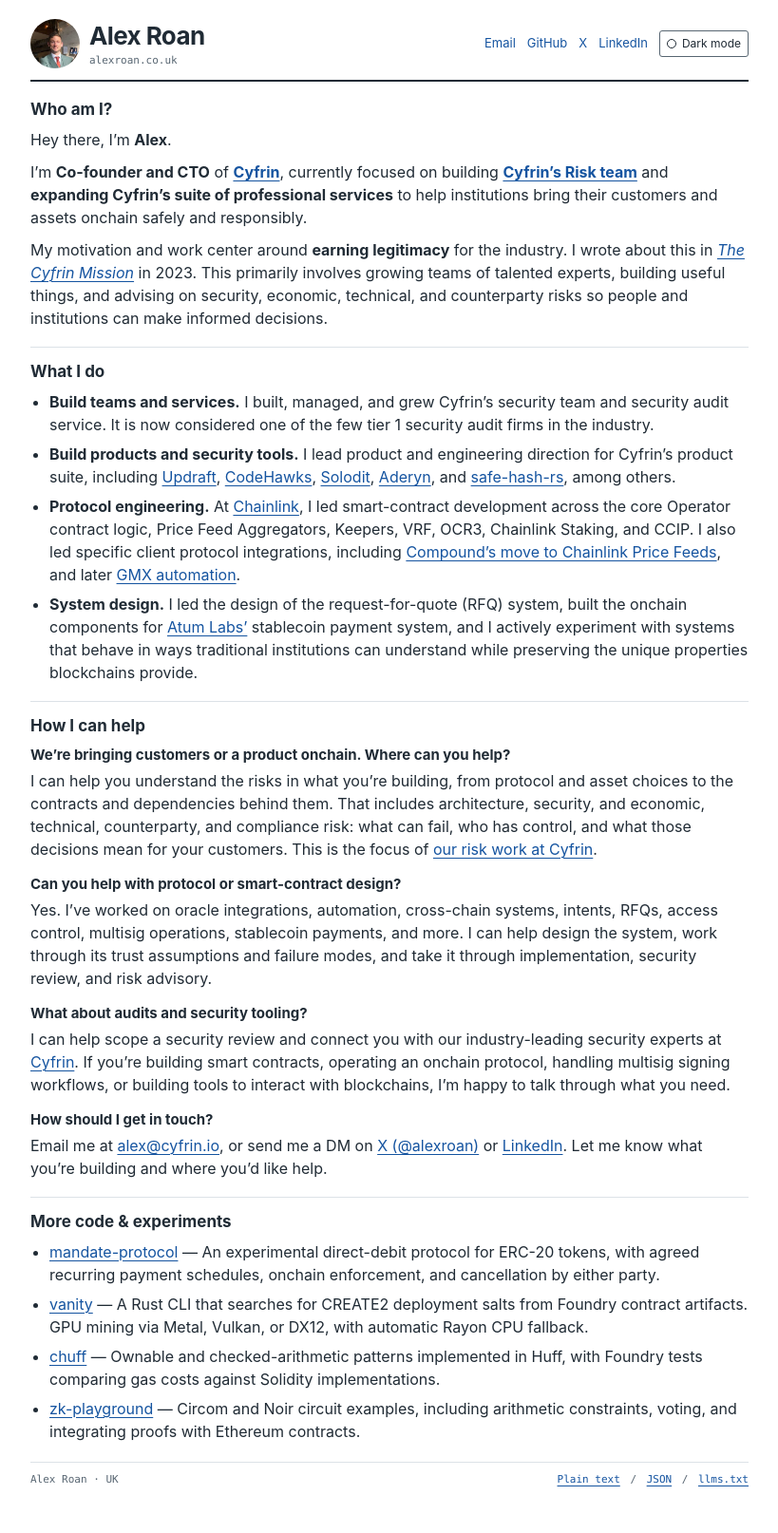
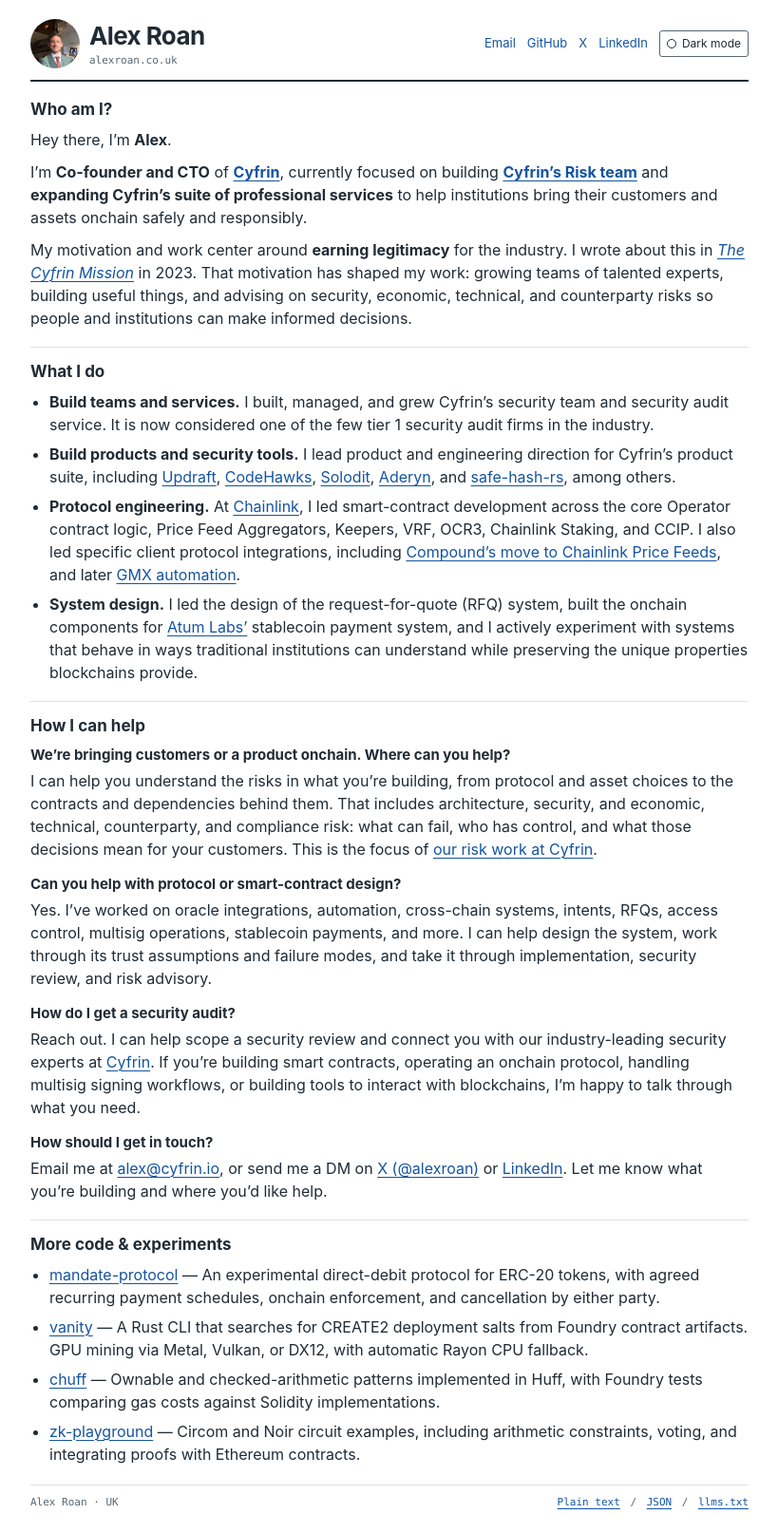
Before and after one commit to alexroan/alexroan-site, a Jekyll site: the page built from index.html, in a window 1280 px wide. Shown: the whole page at 95% size, without its empty margins (230-1049 px from the left). Built offline with Jekyll 4.4.1, drawn with Linux system fonts in a browser that asks for light colours; before the commit the page ends 1590 px from its top, so only the background shows below that.

Commit message:
Refine introduction and audit enquiry copy

```diff
--- a/_data/profile.yml
+++ b/_data/profile.yml
@@ -9,7 +9,7 @@
   - >-
     I’m **Co-founder and CTO** of **[Cyfrin](https://www.cyfrin.io/)**, currently focused on building **[Cyfrin’s Risk team](https://www.cyfrin.io/services/risk)** and **expanding Cyfrin’s suite of professional services** to help institutions bring their customers and assets onchain safely and responsibly.
   - >-
-    My motivation and work center around **earning legitimacy** for the industry. I wrote about this in *[The Cyfrin Mission](https://medium.com/cyfrin/the-cyfrin-mission-50331b318e67)* in 2023. This primarily involves growing teams of talented experts, building useful things, and advising on security, economic, technical, and counterparty risks so people and institutions can make informed decisions.
+    My motivation and work center around **earning legitimacy** for the industry. I wrote about this in *[The Cyfrin Mission](https://medium.com/cyfrin/the-cyfrin-mission-50331b318e67)* in 2023. That motivation has shaped my work: growing teams of talented experts, building useful things, and advising on security, economic, technical, and counterparty risks so people and institutions can make informed decisions.
 hats:
   - >-
     **Build teams and services.** I built, managed, and grew Cyfrin’s security team and security audit service. It is now considered one of the few tier 1 security audit firms in the industry.
@@ -26,9 +26,9 @@
   - question: Can you help with protocol or smart-contract design?
     answer: >-
       Yes. I’ve worked on oracle integrations, automation, cross-chain systems, intents, RFQs, access control, multisig operations, stablecoin payments, and more. I can help design the system, work through its trust assumptions and failure modes, and take it through implementation, security review, and risk advisory.
-  - question: What about audits and security tooling?
+  - question: How do I get a security audit?
     answer: >-
-      I can help scope a security review and connect you with our industry-leading security experts at [Cyfrin](https://www.cyfrin.io/). If you’re building smart contracts, operating an onchain protocol, handling multisig signing workflows, or building tools to interact with blockchains, I’m happy to talk through what you need.
+      Reach out. I can help scope a security review and connect you with our industry-leading security experts at [Cyfrin](https://www.cyfrin.io/). If you’re building smart contracts, operating an onchain protocol, handling multisig signing workflows, or building tools to interact with blockchains, I’m happy to talk through what you need.
 topics:
   - Onchain risk
   - Economic risk
```
